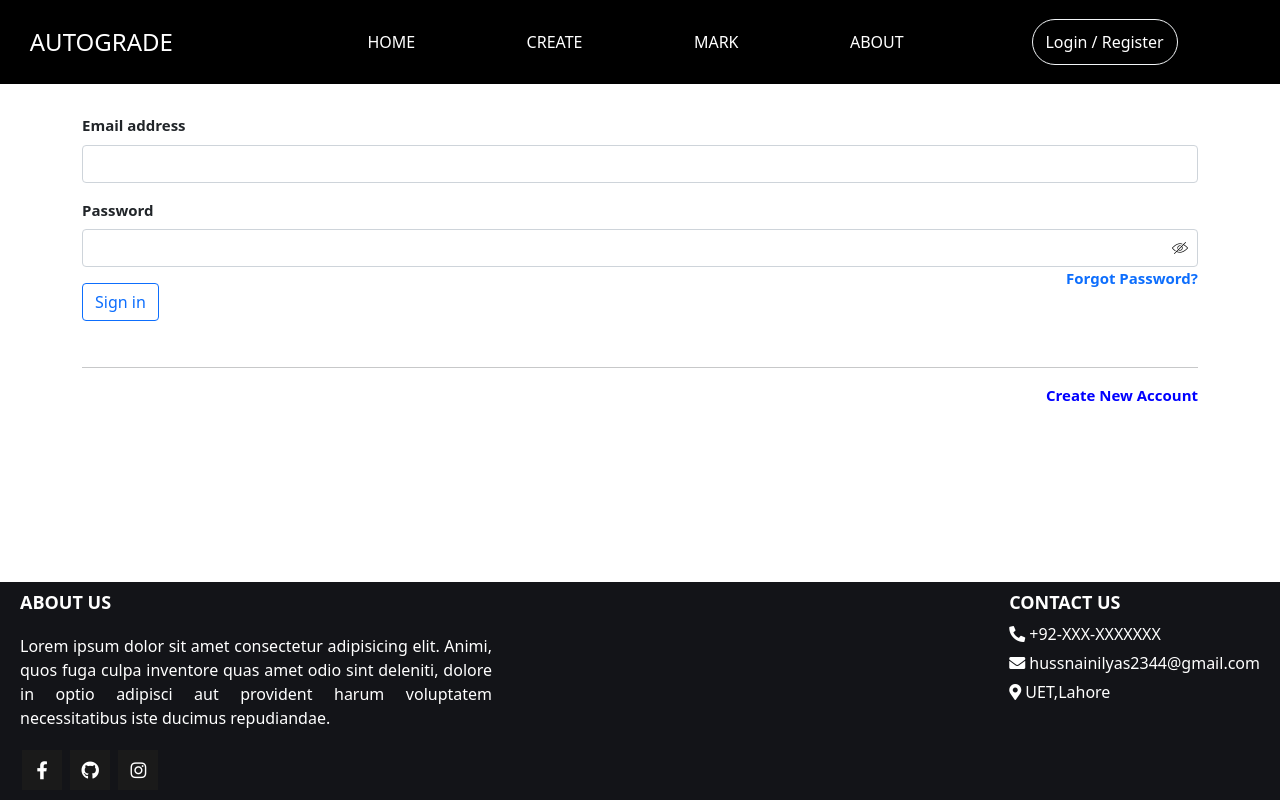
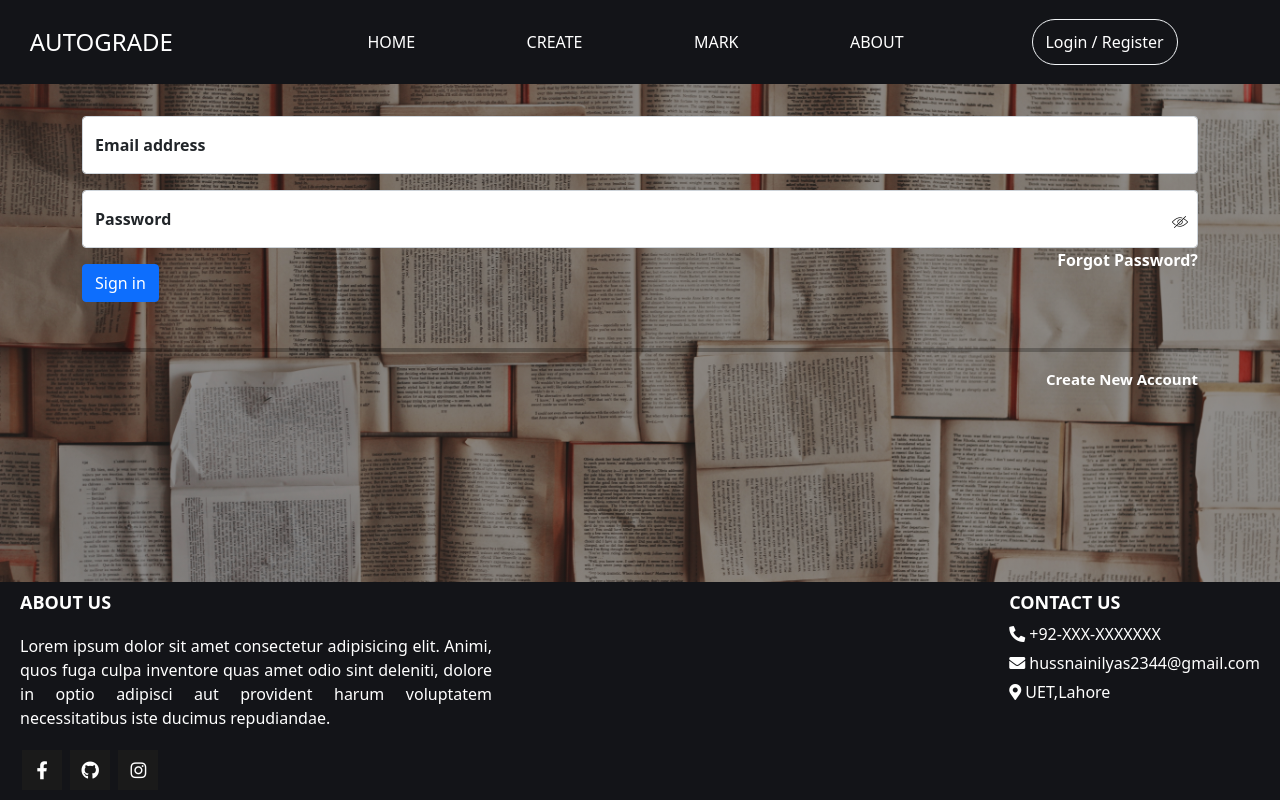
Before and after one commit to SE-19/autograding-of-cs-courses, a Flask app: page /login_register in a window 1280 px wide. Run offline with Flask 2, Linux system fonts and the light colour scheme; some libraries are stand-ins or nearby versions.

Commit message:
Changed a lot of stuff

```diff
--- a/static/css/create_assignment.css
+++ b/static/css/create_assignment.css
@@ -1,7 +1,10 @@
 @import url('https://fonts.googleapis.com/css?family=Poppins &display=swap');
 body {
     font-family: 'Poppins';
-    background-image: linear-gradient(to right, #7b4397, #dc2430);
+    background-image: linear-gradient(rgba(0, 0, 0, 0.4), rgba(0, 0, 0, 0.4)), url("/static/images/bg.jpg");
+    background-position: center;
+    background-size:cover;
+    background-attachment: fixed;
 }
 .shadow-box {
     padding: 2rem;
--- a/static/css/login_register.css
+++ b/static/css/login_register.css
@@ -3,50 +3,20 @@
     padding: 0%;
 }
 
-.navbar-nav li {
-    padding: 0 25px;
-    align-self: center;
-    justify-self: right;
+#signinsection{
+    margin-top: 2rem;
 }
-
-.navbar-nav li a {
-    color: white !important;
-    font-size: 14px;
-    font-weight: 600;
+/* .form-box{
+    width: 380px;
+    height: 480px;
+    position: relative;
+    margin: 6% auto;
+    padding: 0.2rem;
+    background-color: lightgray;
+} */
+body{
+    background-image: linear-gradient(rgba(0, 0, 0, 0.4), rgba(0, 0, 0, 0.4)), url("/static/images/bg.jpg");
+    background-position: center;
+    background-size:cover;
+    background-attachment: fixed;
 }
-
-.navbar-brand {
-    color: white !important;
-}
-
-.navbar {
-    /* background-image: linear-gradient(to right, #4facfe 0%, #00f2fe 100%);
-    background-image: linear-gradient(135deg, #667eea 0%, #764ba2 100%); */
-    /* background-image: linear-gradient(to right, #434343 0%, black 100%); */
-    background-color: black;
-
-}
-
-@media only screen and (max-width: 991px) {
-    .navbar-brand {
-        margin-left: 25px;
-
-    }
-
-}
-
-.navbar-toggler {
-    outline: none !important;
-    border: none;
-}
-
-@media only screen and (max-width: 360px) {
-    #dmsheading {
-        text-align: center;
-    }
-}
-
-footer ul li a {
-    color: white;
-    font-weight: 700;
-}
--- a/templates/base.html
+++ b/templates/base.html
@@ -40,15 +40,6 @@
     </header>
     <!-- MAIN CONTENT WILL GO HERE -->
     {% block content %}
-    <div class="main">
-      <h2>Heading</h2>
-      <p>
-        Lorem ipsum dolor sit amet consectetur adipisicing elit. Ipsum, officia
-        dignissimos. Nesciunt laudantium, sunt nihil ipsam reprehenderit neque
-        officiis facilis obcaecati laboriosam atque quaerat possimus provident
-        id recusandae accusantium nam!
-      </p>
-    </div>
     {% endblock %}
     <!-- Footer here -->
     <footer>
--- a/templates/create_assignment.html
+++ b/templates/create_assignment.html
@@ -8,12 +8,12 @@
         <link rel="stylesheet" href="https://pro.fontawesome.com/releases/v5.10.0/css/all.css">
         <link rel="stylesheet" href="/static/css/create_assignment.css" />
         <main class="container">
-            <h1 class="text-white">Create Assignment</h1>
+            <h1 class="text-white mt-3">Create Assignment</h1>
             <form
                 action="" method="post" class="my-4">
                 <!-- <div class="main-div"> -->
                 <div
-                    class="main-div shadow shadow-box bg-white">
+                    class="main-div shadow shadow-box bg-white rounded">
                     <!-- Assignment title -->
                     <div class="form-floating field">
                         <input class="form-control my-2" id="assignment-title" type="text" placeholder="Assignment Title" autocomplete="off">
@@ -52,7 +52,7 @@
                     <button id="newTestCase" type="button" class="btn btn-outline-primary">New Test Case</button>
                     <button id="newFunction" type="button" class="btn btn-outline-secondary">New Function</button>
                 </div>
-                <div class="secondary">
+                <div class="secondary rounded">
                     <table class="table mt-4" id="confirmation-table">
                         <thead>
                             <tr>
--- a/templates/logreg.html
+++ b/templates/logreg.html
@@ -1,100 +1,92 @@
 {% extends "base.html" %}
-{% block title %}Autograde | Login & Registration{% endblock %}
+{% block title %}Autograde | Login & Registration
+{% endblock %}
 {% block content %}
-<link href="https://cdn.jsdelivr.net/npm/bootstrap@5.1.0/dist/css/bootstrap.min.css" rel="stylesheet"
-    integrity="sha384-KyZXEAg3QhqLMpG8r+8fhAXLRk2vvoC2f3B09zVXn8CA5QIVfZOJ3BCsw2P0p/We" crossorigin="anonymous">
+    <link href="https://cdn.jsdelivr.net/npm/bootstrap@5.1.0/dist/css/bootstrap.min.css" rel="stylesheet" integrity="sha384-KyZXEAg3QhqLMpG8r+8fhAXLRk2vvoC2f3B09zVXn8CA5QIVfZOJ3BCsw2P0p/We" crossorigin="anonymous">
 
 
-<script src="https://cdn.jsdelivr.net/npm/bootstrap@5.1.0/dist/js/bootstrap.bundle.min.js"
-    integrity="sha384-U1DAWAznBHeqEIlVSCgzq+c9gqGAJn5c/t99JyeKa9xxaYpSvHU5awsuZVVFIhvj" crossorigin="anonymous">
-    </script>
+    <script src="https://cdn.jsdelivr.net/npm/bootstrap@5.1.0/dist/js/bootstrap.bundle.min.js" integrity="sha384-U1DAWAznBHeqEIlVSCgzq+c9gqGAJn5c/t99JyeKa9xxaYpSvHU5awsuZVVFIhvj" crossorigin="anonymous"></script>
 
     <link rel="preconnect" href="https://fonts.googleapis.com">
     <link rel="preconnect" href="https://fonts.gstatic.com" crossorigin>
     <link href="https://fonts.googleapis.com/css2?family=Roboto:wght@100&display=swap" rel="stylesheet">
     <script src="https://ajax.googleapis.com/ajax/libs/jquery/3.6.0/jquery.min.js"></script>
-<link rel="stylesheet" href="/static/css/login_register.css" />
-<div class="container" id="signinsection" style="margin-top: 30px; font-size: 15px;">
-
+    <link rel="stylesheet" href="/static/css/login_register.css"/>
+    <div class="seksi-background">
+        <div class="form-box">
+            <div class="container" id="signinsection">
                 <form action="" method="post">
-            <div class="mb-3">
-                <label for="username" class="form-label" style="font-weight: bolder;">Email address </label>
-                <input type="email" class="form-control" id="username" name="username" aria-describedby="emailHelp" required>
+                    <div class="mb-3 form-floating">
+                        <input type="email" class="form-control" id="username" autocomplete="off" name="username" placeholder="Email Address" aria-describedby="emailHelp" required>
+                        <label for="username" class="form-label" style="font-weight: bolder;">Email address
+                        </label>
                     </div>
-            <div class="mb-3">
+                    <div class="mb-3 form-floating">
+                        <input id="pf" name="pf" type="password" class="form-control" placeholder="Password" required autocomplete="off">
                         <label for="pf" class="form-label" style="font-weight: bolder;">Password</label>
-                <input id="pf" name="pf" type="password" class="form-control" required>
-                <img id="showpass" onclick="visiblesignin(event)"
-                    style="float: right; margin-top: -27px;margin-right: 10px;" src="/static/images/visibility.png" alt="">
-                <img id="hidepass" onclick="visiblesignin(event)"
-                    style="float: right; margin-top: -27px;margin-right: 10px; display: none;"
-                    src="/static/images/visibility (1).png" alt="">
-                <a href="" style="text-decoration: none;float:right !important; font-weight: bolder;">Forgot
+                        <img id="showpass" onclick="visiblesignin(event)" style="float: right; margin-top: -34px;margin-right: 10px;cursor:pointer;" src="/static/images/visibility.png" alt="">
+                        <img id="hidepass" onclick="visiblesignin(event)" style="float: right; margin-top: -34px;margin-right: 10px; display: none;cursor:pointer;" src="/static/images/visibility (1).png" alt="">
+                        <a href="" style="text-decoration: none;float:right !important; font-weight: bolder;color: white;">Forgot
                                                                     Password?</a>
                     </div>
-            <button type="submit" class="btn btn-outline-primary">Sign in</button>
+                    <button type="submit" class="btn btn-primary">Sign in</button>
                 </form>
+            </div>
         </div>
 
         <!-- ------------------------------------------- Registration Section----------------------------------------------------- -->
 
         <div class="container" id="registerationsection" style="margin-top: 30px; font-size: 15px; display: none;">
             <form class="row g-3" action="" method="post">
-            <div class="col-md-4">
+                <div class="col-md-4 form-floating">
+                    <input type="text" class="form-control" id="fname" name="fname" required autocomplete="off" placeholder="First name">
                     <label for="fname" class="form-label" style="font-weight: bolder;">First name</label>
-                <input type="text" class="form-control" id="fname" name="fname" required>
                 </div>
-            <div class="col-md-4">
+                <div class="col-md-4 form-floating">
+                    <input type="text" class="form-control" id="lname" name="lname" required autocomplete="off" placeholder="Last name">
                     <label for="lname" class="form-label" style="font-weight: bolder;">Last name</label>
-                <input type="text" class="form-control" id="lname" name="lname" required>
                 </div>
-            <div class="col-md-4">
-                <label for="gender" class="form-label" style="font-weight: bolder;">Gender</label>
-                <select class="form-select" aria-label="Default select example" id="gender" name="gender" required>
-                    <option selected></option>
+                <div class="col-md-4 form-floating">
+                    <select class="form-select" aria-label="Default select example" id="gender" placeholder="gender" required>
+                        <option selected>Select from menu</option>
                         <option value="1">Male</option>
                         <option value="2">Female</option>
-                    <option value="3">Other</option>
                     </select>
+                    <label for="gender" class="form-label" style="font-weight: bolder;">Gender</label>
                 </div>
-            <div class="col-md-4">
-                <label for="email" class="form-label" style="font-weight: bolder;">Email
-                    address</label>
-                <input type="email" class="form-control" id="email" aria-describedby="emailHelp" name="email" required>
-                <div id="emailHelp" class="form-text" style="font-weight: 600;">Email must be correct. It serves as your username and makes account recovery possible.</div>
+                <div class="col-md-4 form-floating">
+                    <input type="email" class="form-control" id="email" aria-describedby="emailHelp" name="email" required autocomplete="off" placeholder="Email">
+                    <label for="email" class="form-label" style="font-weight: bolder;">Email address</label>
+                    <div id="emailHelp" class="form-text text-white" style="font-weight: 600;">Email must be correct. It serves as your username and makes account recovery possible.</div>
                 </div>
-            <div class="col-md-4">
+                <div class="col-md-4 form-floating">
+                    <input type="text" class="form-control" id="cnic" name="cnic" required autocomplete="off" placeholder="CNIC">
                     <label for="cnic" class="form-label" style="font-weight: bolder;">CNIC</label>
-                <input type="text" class="form-control" id="cnic" name="cnic" required>
                 </div>
-            <div class="col-md-4">
+                <div class="col-md-4 form-floating">
+                    <input type="password" class="form-control" id="pass" name="pass" required autocomplete="off" placeholder="Password">
                     <label for="pass" class="form-label" style="font-weight: bolder;">Password</label>
-                <input type="password" class="form-control" id="pass" name="pass" required>
-                <img id="showpass1" onclick="visiblesignup1(event)"
-                    style="float: right; margin-top: -27px;margin-right: 10px;" src="/static/images/visibility.png" alt="">
-                <img id="hidepass1" onclick="visiblesignup1(event)"
-                    style="float: right; margin-top: -27px;margin-right: 10px; display: none;"
-                    src="/static/images/visibility (1).png" alt="">
+                    <img id="showpass1" onclick="visiblesignup1(event)" style="float: right; margin-top: -34px;margin-right: 10px;" src="/static/images/visibility.png" alt="">
+                    <img id="hidepass1" onclick="visiblesignup1(event)" style="float: right; margin-top: -34px;margin-right: 10px; display: none;" src="/static/images/visibility (1).png" alt="">
                 </div>
-            <div class="col-md-4">
+                <div class="col-md-4 form-floating">
+                    <input type="text" class="form-control" id="contact" name="contact" required autocomplete="off" placeholder="Contact">
                     <label for="contact" class="form-label" style="font-weight: bolder;">Contact</label>
-                <input type="text" class="form-control" id="contact" name="contact" required>
                 </div>
-            <div class="col-md-4">
+                <div class="col-md-4 form-floating">
+                    <input type="text" class="form-control" id="institue" name="institue" required autocomplete="off" placeholder="Institution">
                     <label for="institue" style="font-weight: bolder; margin-bottom: 8px;">Institution</label>
-                <input type="text" class="form-control" id="institue" name="institue" required>
                 </div>
-            <div class="col-md-4">
-                <label for="role" class="form-label" style="font-weight: bolder;">Role</label>
+                <div class="col-md-4 form-floating">
                     <select class="form-select" aria-label="Default select example" id="role" name="role" required>
-                    <option selected></option>
+                        <option selected>Select form menu</option>
                         <option value="1">Teacher</option>
                         <option value="2">Teaching Assistant</option>
-                    <option value="3">Student</option>
                     </select>
+                    <label for="role" class="form-label" style="font-weight: bolder;">Role</label>
                 </div>
                 <div class="col-12">
-                <button   class="btn btn-primary" type="submit">Register</button>
+                    <button class="btn btn-primary" type="submit">Register</button>
                 </div>
             </form>
         </div>
@@ -103,11 +95,11 @@
         <div class="container" style="margin-top: 30px; font-size: 15px;font-weight: bolder;font-size: 15px;">
             <div class="row">
                 <div class="col-md-12">
-                <hr>
+                    <hr style="border:2px solid black;">
                 </div>
                 <div class="col-md-12">
-                <p onclick="logorreg(event)" id="loginorregister"
-                    style="text-decoration: none; float: right; color:blue; font-weight: bolder;">Create New Account</p>
+                    <p onclick="logorreg(event)" id="loginorregister" style="text-decoration: none; float: right; font-weight: bolder;cursor:pointer;color: white;">Create New Account</p>
+                </div>
             </div>
         </div>
     </div>
@@ -120,8 +112,7 @@
                 e.target.style.display = "none";
                 document.getElementById("hidepass").style.display = "block";
                 x.type = "text";
-            }
-            else if (e.target.id == "hidepass") {
+            } else if (e.target.id == "hidepass") {
                 e.target.style.display = "none";
                 document.getElementById("showpass").style.display = "block";
                 x.type = "password";
@@ -136,8 +127,7 @@
                 e.target.style.display = "none";
                 document.getElementById("hidepass1").style.display = "block";
                 x.type = "text";
-            }
-            else if (e.target.id == "hidepass1") {
+            } else if (e.target.id == "hidepass1") {
                 e.target.style.display = "none";
                 document.getElementById("showpass1").style.display = "block";
                 x.type = "password";
@@ -151,8 +141,7 @@
                 e.target.innerHTML = "Already have an account? Log In";
                 document.getElementById("signinsection").style.display = "none";
                 document.getElementById("registerationsection").style.display = "block";
-            }
-            else if (e.target.innerHTML == "Already have an account? Log In") {
+            } else if (e.target.innerHTML == "Already have an account? Log In") {
                 e.target.innerHTML = "Create New Account";
                 document.getElementById("registerationsection").style.display = "none";
                 document.getElementById("signinsection").style.display = "block";
```
Also changed, not shown: static/images/bg.jpg (added). Lines whose indentation alone changed are shown as unchanged.
